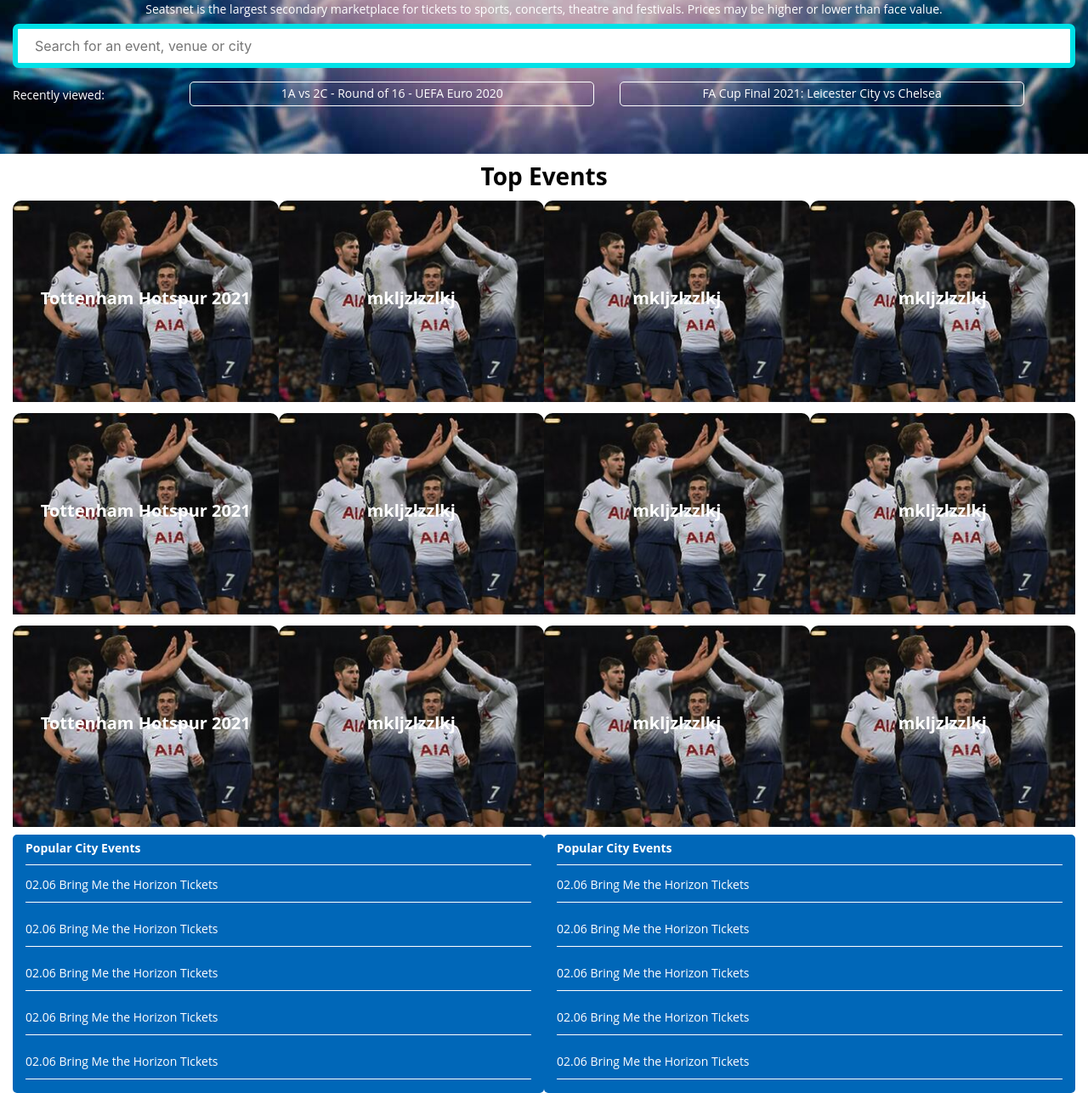
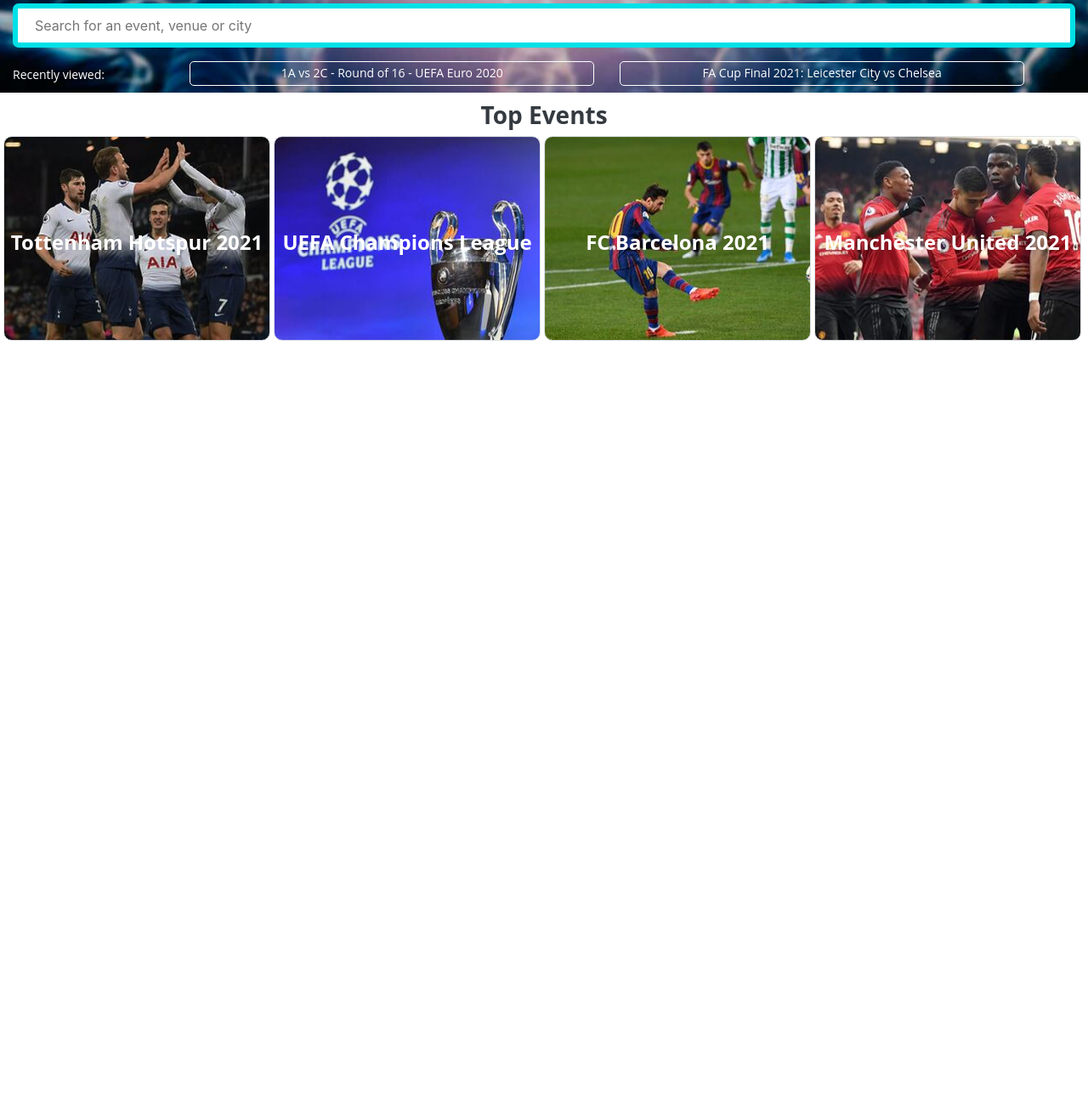
Before and after one commit to hamdiheb/seatsnet, a plain HTML site: page index.html in a window 1280 px wide. Shown: the part 123-1409 px from the top of the page at 85% size. After the commit the page ends 800 px from the top, so only its background shows below. Drawn offline with nearby package versions, Linux system fonts and the light colour scheme.

Commit message:
Fix top games section with grid display

```diff
--- a/css/index.css
+++ b/css/index.css
@@ -67,32 +67,50 @@
   text-align: center;
 }
 
-
-.component {
-  background-image: url(../img/component/Untitled-1_luah-4g.jpg);
-  background-repeat: no-repeat;
-  border-radius: 10px;
-  background-size: 100%;
+.grid {
+  display: grid;
+  grid-template-columns: 50% 50%;
 }
 
-.component p {
-  margin-top: 100px;
-  font-weight: bold;
-  font-size: 20px;
-  font-family: 'Open Sans', sans-serif;
-  padding-bottom: 100px;
+.grid-item {
+  border-radius: 10px;
 }
 
-.popular {
-  background-color: #0067b8;
-  border-radius: 5px;
+.grid-item-1 {
+  background-image: url(../img/component/Untitled-1_luah-4g.jpg);
 }
 
-.popular-title {
+.grid-item-2 {
+  background-image: url(../img/component/Untitled-1.jpg);
+}
+
+.grid-item-3 {
+  background-image: url(../img/component/fc_barcelona.jpg);
+}
+
+.grid-item-4 {
+  background-image: url(../img/component/manchester.jpg);
+}
+
+.grid-title {
+  margin-top: 110px;
+  margin-bottom: 70px;
+  color: white;
   font-family: 'Open Sans', sans-serif;
-  font-size: 14px;
   font-weight: bold;
-  border-bottom: 1px solid white;
-  color: white;
-  padding-bottom: 10px;
 }
+
+@media screen and (min-width: 760px) {
+  .grid {
+    display: grid;
+    grid-template-columns: 25% 25% 25% 25%;
+  }
+
+  .grid-title {
+    margin-top: 110px;
+    margin-bottom: 100px;
+    color: white;
+    font-family: 'Open Sans', sans-serif;
+    font-weight: bold;
+  }
+}
--- a/index.html
+++ b/index.html
@@ -12,14 +12,14 @@
   </head>
   <body>
   <header class="container-fluid top-header">
-      <nav class="row pb-5">
-        <article class="col-12 col-lg-6 d-flex justify-content-center pt-3 pb-3">
+      <nav class="row">
+        <article class="col-12 col-lg-6 d-flex justify-content-center mt-2">
             <a href="#" class="">
                 <img src="img/seatsnet_web_logo.png" alt="logo" class="" >
             </a>
         </article>
         <article class="col-12 col-lg-6 d-flex justify-content-center">
-            <ul class="list-groupe">
+            <ul class="list-groupe mt-4">
                 <li class="groupe-item d-flex d-md-none">
                     <a href="#"><i class="fab fa-usps text-light"></i></a>
                 </li>
@@ -52,83 +52,23 @@
         </section>
       </nav>
   </header>
-
   <main>
-      <article class="col-12">
-          <h3 class="top-events">Top Events</h3>
-      </article>
-      <section class="col-12 row m-auto">
-        <article class="col-12 col-lg-3 component mt-1">
-            <p class="text-white text-center">Tottenham Hotspur 2021</p>
+      <h1 class="top-events text-dark">Top Events</h1>
+      <section class="grid mr-1 ml-1">
+        <article class="grid-item grid-item-1 border mr-1">
+            <h4 class="text-center grid-title">Tottenham Hotspur 2021</h4>
         </article>
-        <article class="col-12 col-lg-3 component mt-1">
-            <p class="text-white text-center" id="second">mkljzlzzlkj</p>
+        <article class="grid-item grid-item-2 border mr-1">
+            <h4 class="text-center grid-title">UEFA Champions League</h4>
         </article>
-        <article class="col-12 col-lg-3 component mt-1">
-            <p class="text-white text-center">mkljzlzzlkj</p>
+        <article class="grid-item grid-item-3 border mr-1">
+            <h4 class="text-center grid-title">FC Barcelona 2021</h4>
         </article>
-        <article class="col-12 col-lg-3 component mt-1">
-            <p class="text-white text-center">mkljzlzzlkj</p>
+        <article class="grid-item grid-item-4 border mr-1">
+            <h4 class="text-center grid-title">Manchester United 2021</h4>
         </article>
       </section>
-      <!-------->
-      <section class="col-12 row m-auto">
-        <article class="col-12 col-lg-3 component mt-1">
-            <p class="text-white text-center">Tottenham Hotspur 2021</p>
-        </article>
-        <article class="col-12 col-lg-3 component mt-1">
-            <p class="text-white text-center" id="second">mkljzlzzlkj</p>
-        </article>
-        <article class="col-12 col-lg-3 component mt-1">
-            <p class="text-white text-center">mkljzlzzlkj</p>
-        </article>
-        <article class="col-12 col-lg-3 component mt-1">
-            <p class="text-white text-center">mkljzlzzlkj</p>
-        </article>
-      </section>
-      <!--------->
-      <section class="col-12 row m-auto">
-        <article class="col-12 col-lg-3 component mt-1">
-            <p class="text-white text-center">Tottenham Hotspur 2021</p>
-        </article>
-        <article class="col-12 col-lg-3 component mt-1">
-            <p class="text-white text-center" id="second">mkljzlzzlkj</p>
-        </article>
-        <article class="col-12 col-lg-3 component mt-1">
-            <p class="text-white text-center">mkljzlzzlkj</p>
-        </article>
-        <article class="col-12 col-lg-3 component mt-1">
-            <p class="text-white text-center">mkljzlzzlkj</p>
-        </article>
-      </section>
-      <section class="col-12 mt-2 row m-auto ">
-            <article class="col-12 col-lg-6 popular">
-                <h4 class="popular-title pt-2">Popular City Events</h4>
-                <p class="popular-title font-weight-normal pt-1">02.06 Bring Me the Horizon Tickets</p>
-                <p class="popular-title font-weight-normal pt-1">02.06 Bring Me the Horizon Tickets</p>
-                <p class="popular-title font-weight-normal pt-1">02.06 Bring Me the Horizon Tickets</p>
-                <p class="popular-title font-weight-normal pt-1">02.06 Bring Me the Horizon Tickets</p>
-                <p class="popular-title font-weight-normal pt-1">02.06 Bring Me the Horizon Tickets</p>
-            </article>
-            <article class="col-12 col-lg-6 popular">
-                <h4 class="popular-title pt-2">Popular City Events</h4>
-                <p class="popular-title font-weight-normal pt-1">02.06 Bring Me the Horizon Tickets</p>
-                <p class="popular-title font-weight-normal pt-1">02.06 Bring Me the Horizon Tickets</p>
-                <p class="popular-title font-weight-normal pt-1">02.06 Bring Me the Horizon Tickets</p>
-                <p class="popular-title font-weight-normal pt-1">02.06 Bring Me the Horizon Tickets</p>
-                <p class="popular-title font-weight-normal pt-1">02.06 Bring Me the Horizon Tickets</p>
-            </article>
-      </section>
   </main>
-
-
-
-
-
-
-
-
-
 
         <!---------------Bootstrap Js--------------->
   <script src="https://code.jquery.com/jquery-3.3.1.slim.min.js" integrity="sha384-q8i/X+965DzO0rT7abK41JStQIAqVgRVzpbzo5smXKp4YfRvH+8abtTE1Pi6jizo" crossorigin="anonymous"></script>
```
Also changed, not shown: img/component/fc_barcelona.jpg (added), img/component/liverpool.jpg (added), img/component/manchester.jpg (added), img/component/real.jpg (added).
